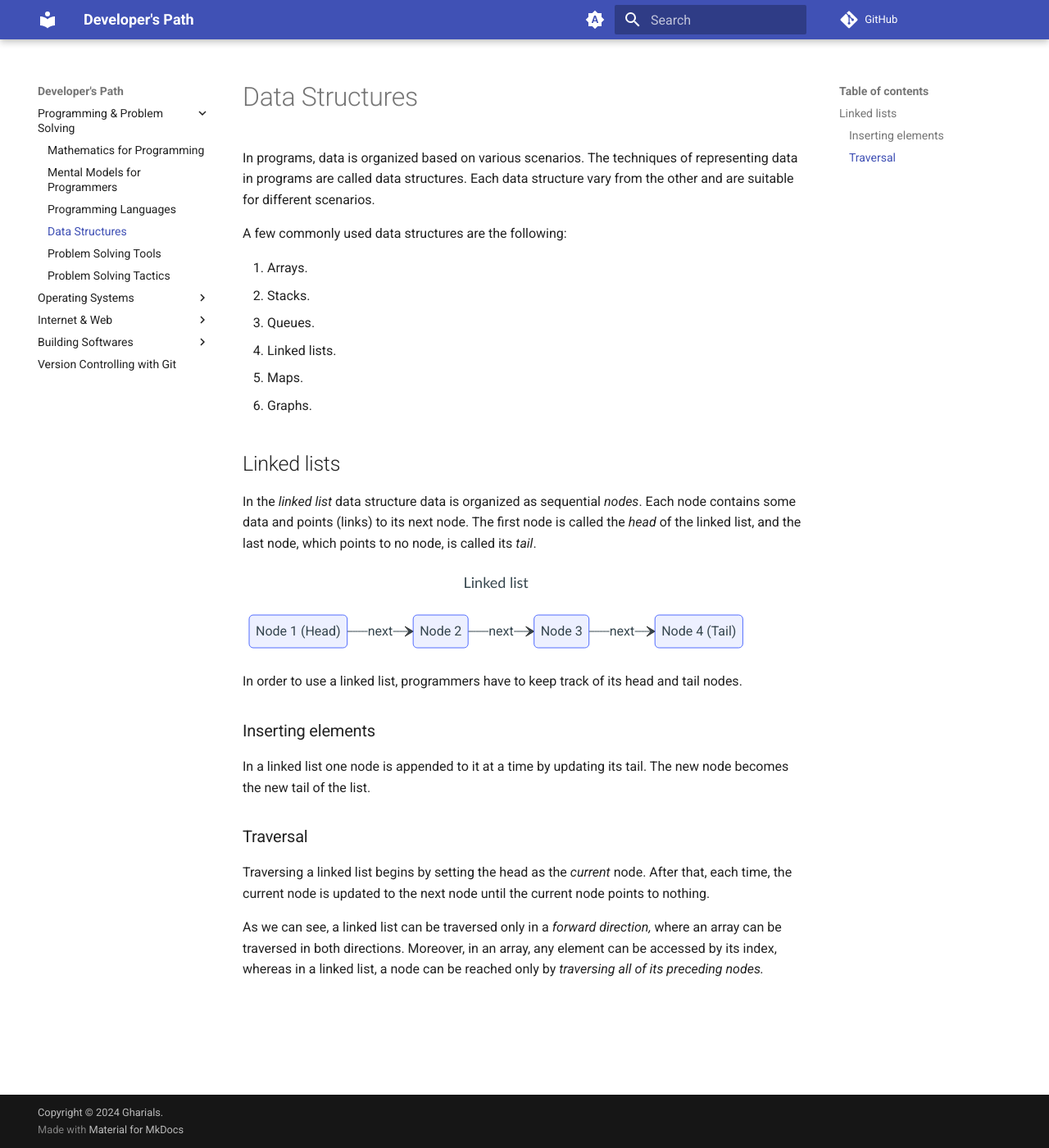
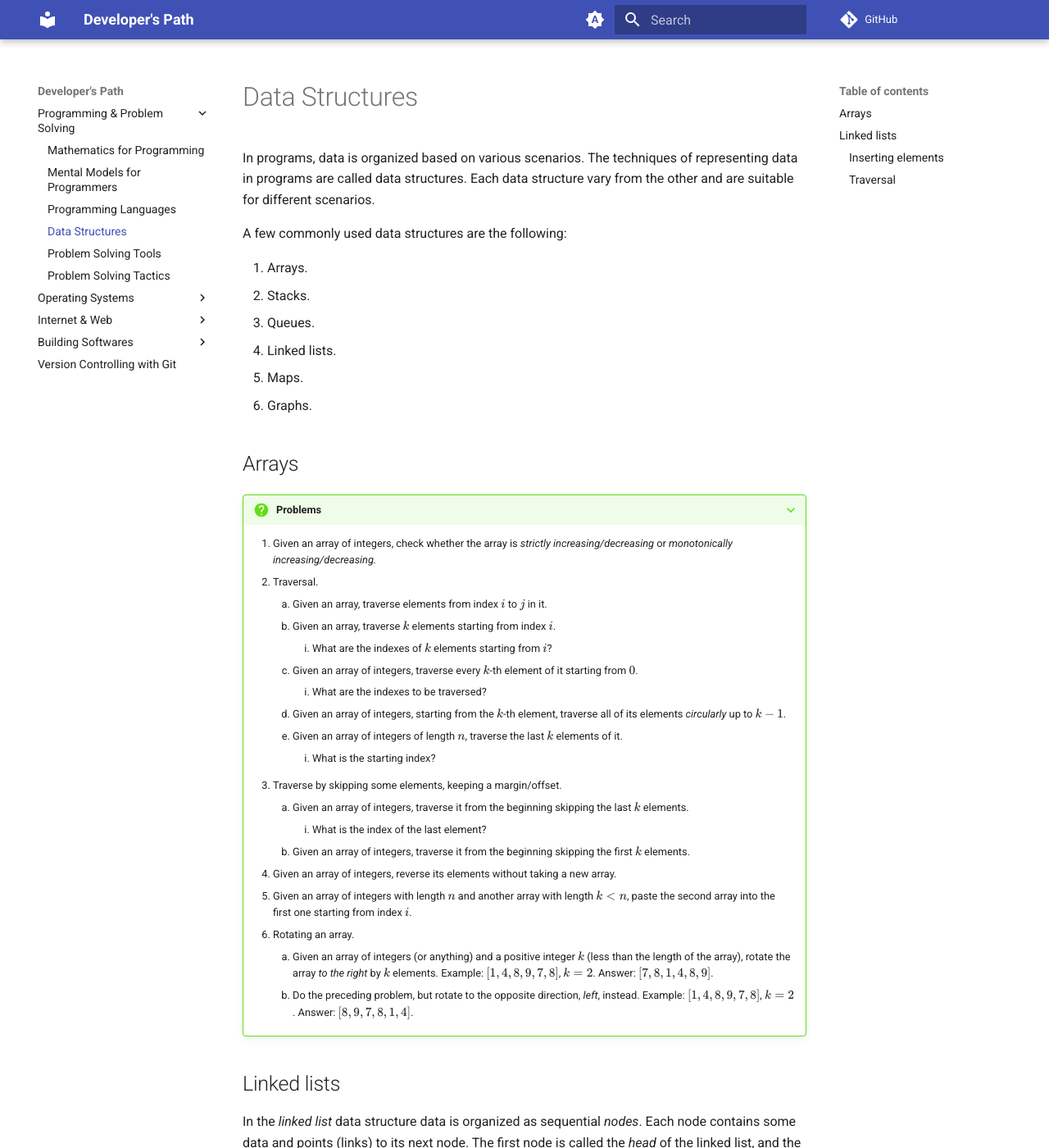
Before and after one commit to gharials/dev-path, an MkDocs documentation site: the page built from docs/programming/data-structures.md, in a window 1280 px wide and 1400 px high. Shown: the whole window at 82% size. Built offline with MkDocs 1.6.1 and Material for MkDocs 9.7.7, drawn with Linux system fonts in a browser that asks for light colours; comment, search, counter and statistics services are not loaded.

Commit message:
'data-structures': arrays section.

```diff
--- a/docs/programming/data-structures.md
+++ b/docs/programming/data-structures.md
@@ -8,6 +8,29 @@ A few commonly used data structures are the following:
 4. Linked lists.
 5. Maps.
 6. Graphs.
+
+## Arrays
+
+???+ question "Problems"
+    1. Given an array of integers, check whether the array is _strictly increasing/decreasing_ or _monotonically increasing/decreasing._
+    2. Traversal.
+        1. Given an array, traverse elements from index $i$ to $j$ in it.
+        2. Given an array, traverse $k$ elements starting from index $i$.
+            1. What are the indexes of $k$ elements starting from $i$?
+        3. Given an array of integers, traverse every $k$-th element of it starting from $0$.
+            1. What are the indexes to be traversed?
+        4. Given an array of integers, starting from the $k$-th element, traverse all of its elements _circularly_ up to $k - 1$.
+        5. Given an array of integers of length $n$, traverse the last $k$ elements of it.
+            1. What is the starting index?
+    3. Traverse by skipping some elements, keeping a margin/offset.
+        1. Given an array of integers, traverse it from the beginning skipping the last $k$ elements.
+            1. What is the index of the last element?
+        2. Given an array of integers, traverse it from the beginning skipping the first $k$ elements.
+    4. Given an array of integers, reverse its elements without taking a new array.
+    5. Given an array of integers with length $n$ and another array with length $k < n$, paste the second array into the first one starting from index $i$.
+    6. Rotating an array.
+        1. Given an array of integers (or anything) and a positive integer $k$ (less than the length of the array), rotate the array _to the right_ by $k$ elements. Example: $[1, 4, 8, 9, 7, 8]$, $k=2$. Answer: $[7, 8, 1, 4, 8, 9]$.
+        2. Do the preceding problem, but rotate to the opposite direction, _left_, instead. Example: $[1, 4, 8, 9, 7, 8]$, $k=2$. Answer: $[8, 9, 7, 8, 1, 4]$.
 
 ## Linked lists
 
```
